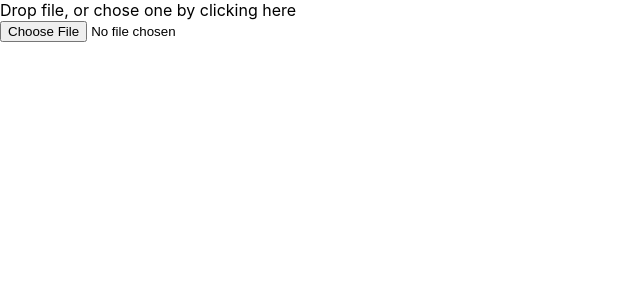
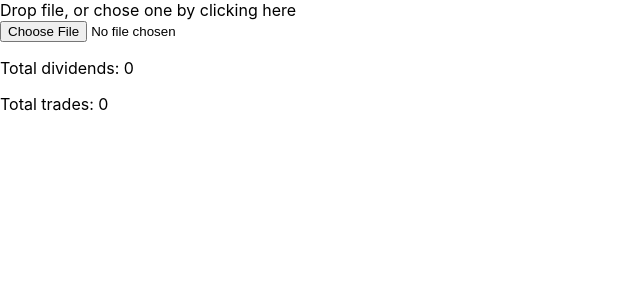
Before and after one commit to andrewmiroshnichenko/trading-taxes, a React (Create React App) app: page / in a window 1280 px wide. Shown: the top 300 px of the page, without its empty margins (0-640 px from the left). Built offline with nearby package versions, Linux system fonts and the light colour scheme.

Commit message:
basic styling (without css)

```diff
--- a/src/App.tsx
+++ b/src/App.tsx
@@ -5,6 +5,8 @@ import { ContextInterface } from "./types";
 const context: ContextInterface = {
   dividends: "",
   trades: "",
+  dividendsTotal: 0,
+  tradesTotal: 0,
 };
 export const DataContext = React.createContext(context);
 
@@ -19,16 +21,22 @@ function App(): JSX.Element {
   return (
     <DataContext.Provider value={contextState}>
       <FileInput onInput={updateContext} />
+      <div>
+        <p>Total dividends: {contextState.dividendsTotal}</p>
         <DownloadLink
           fileName="Dividends.csv"
           contextProp="dividends"
           text="Download dividends CSV"
         />
+      </div>
+      <div>
+        <p>Total trades: {contextState.tradesTotal}</p>
         <DownloadLink
           fileName="trades.csv"
           contextProp="trades"
           text="Download trades CSV"
         />
+      </div>
     </DataContext.Provider>
   );
 }
--- a/src/components/DownloadLink.tsx
+++ b/src/components/DownloadLink.tsx
@@ -19,10 +19,8 @@ export const DownloadLink: React.FunctionComponent<Props> = ({
     })
   );
   return content ? (
-    <div>
-      <a download={fileName} href={href}>
-        {text}
-      </a>
-    </div>
+    <a download={fileName} href={href}>
+      {text}
+    </a>
   ) : null;
 };
--- a/src/components/FileInput.tsx
+++ b/src/components/FileInput.tsx
@@ -46,6 +46,8 @@ export const FileInput: React.FunctionComponent<Props> = ({ onInput }) => {
       onInput({
         dividends,
         trades,
+        tradesTotal: tradesWithSum.totalTradesProfitPln,
+        dividendsTotal: dividendsWithSum.totalDividendsPln,
       });
       setExcludedOperations(excludedOperations);
     }
--- a/src/types.d.ts
+++ b/src/types.d.ts
@@ -45,6 +45,8 @@ export interface TradesWithTotalSum {
 export interface ContextInterface {
   trades: string;
   dividends: string;
+  dividendsTotal: number;
+  tradesTotal: number;
 }
 
 export interface ITimeRange {
```
Lines whose indentation alone changed are shown as unchanged.
